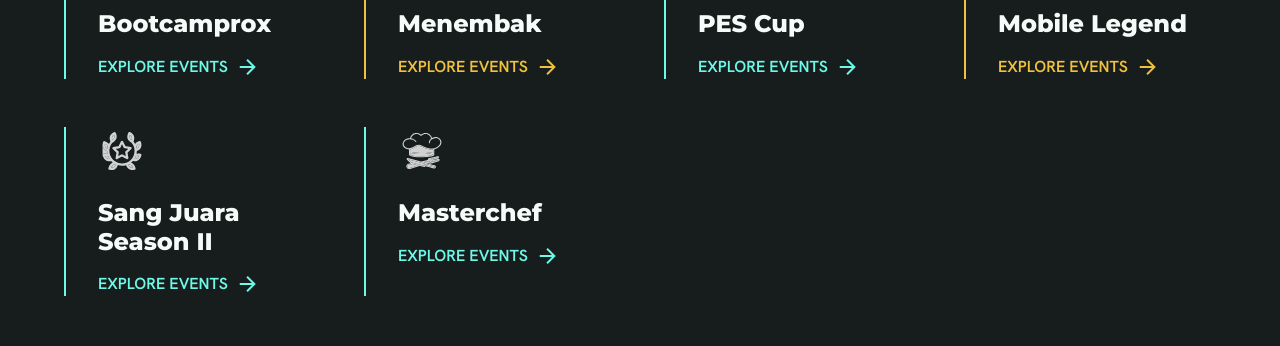
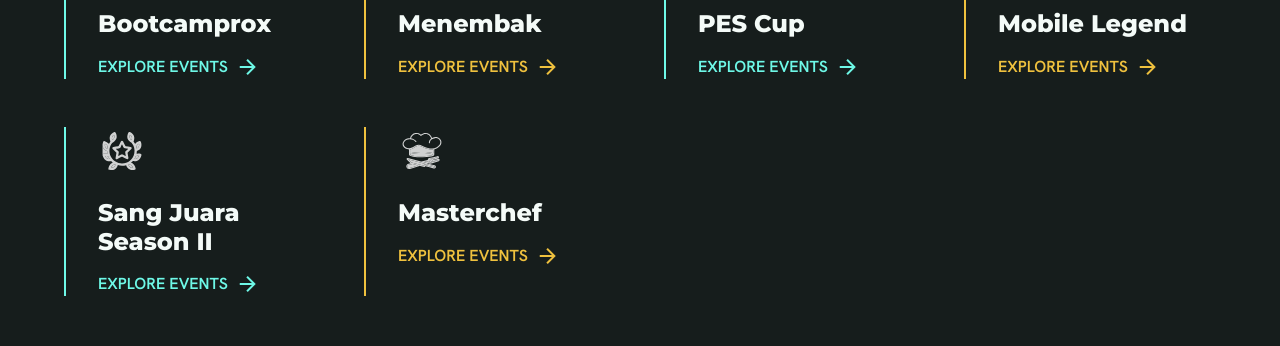
Before and after one commit to zummorow/healthies-olympics, a React (Vite) app: page / in a window 1280 px wide. Shown: the part 2180-2526 px from the top of the page. Built offline with nearby package versions, Linux system fonts and the light colour scheme.

Commit message:
feat: initialize App component with navigation, hero section, and bento grid layout

```diff
--- a/src/App.tsx
+++ b/src/App.tsx
@@ -31,7 +31,7 @@ const sportsCategories = [
   { name: 'PES Cup', icon: pesIcon, color: 'border-primary-fixed', text: 'text-primary-fixed', bg: 'bg-primary-fixed' },
   { name: 'Mobile Legend', icon: mlIcon, color: 'border-tertiary-fixed-dim', text: 'text-tertiary-fixed-dim', bg: 'bg-tertiary-fixed-dim' },
   { name: 'Sang Juara Season II', icon: juaraIcon, color: 'border-primary-fixed', text: 'text-primary-fixed', bg: 'bg-primary-fixed' },
-  { name: 'Masterchef', icon: masterchefIcon, color: 'border-primary-fixed', text: 'text-primary-fixed', bg: 'bg-primary-fixed' },
+  { name: 'Masterchef', icon: masterchefIcon, color: 'border-tertiary-fixed-dim', text: 'text-tertiary-fixed-dim', bg: 'bg-tertiary-fixed-dim' },
 ];
 
 function App() {
@@ -125,8 +125,8 @@ function App() {
                 REGISTER TEAM
               </button>
               <a href="#events" className="border-2 border-on-surface text-on-surface px-8 py-4 font-headline-lg-mobile text-headline-lg-mobile hover:bg-surface-container-high transition-colors inline-block text-center">
-                  VIEW EVENTS
-                </a>
+                VIEW EVENTS
+              </a>
             </div>
           </div>
           <div className="md:col-span-6 h-full relative flex items-center justify-center">
```
